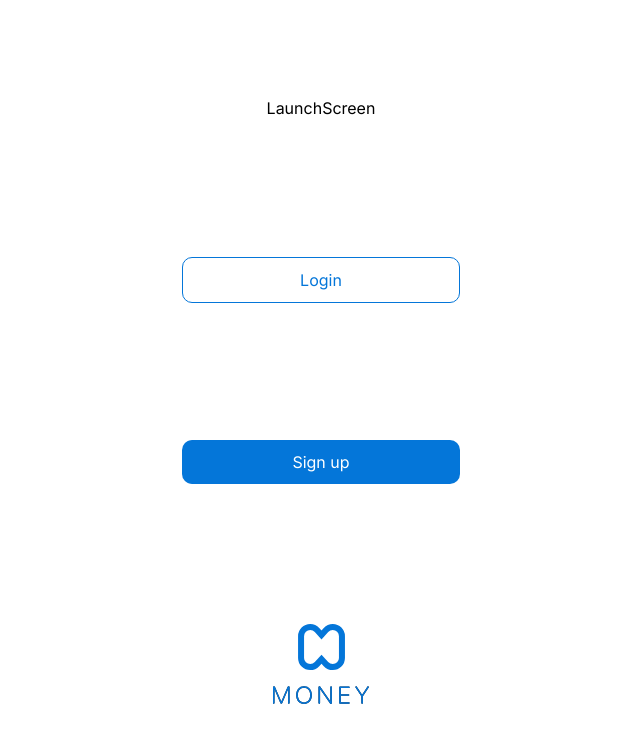
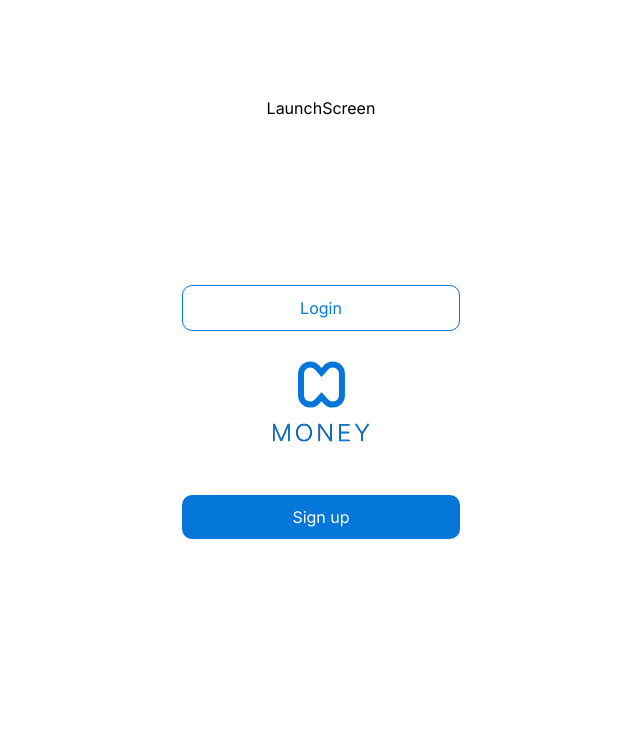
Before and after one commit to Maxwell011/moni-finance, a Next.js app: page / in a window 1280 px wide. Shown: the top 742 px of the page, without its empty margins (319-959 px from the left). Built offline with nearby package versions, Linux system fonts and the light colour scheme.

Commit message:
Update Loader component positioning

```diff
--- a/src/app/loading.tsx
+++ b/src/app/loading.tsx
@@ -11,7 +11,7 @@ export default function Loader() {
           </p>
         }
       >
-        <div className='flex items-center justify-center'>
+        <div className='absolute -translate-x-2/4 -translate-y-2/4 left-2/4 top-2/4'>
           <Image
             src='/Colorful-Logo 1 (1).svg'
             alt='Document image'
```
